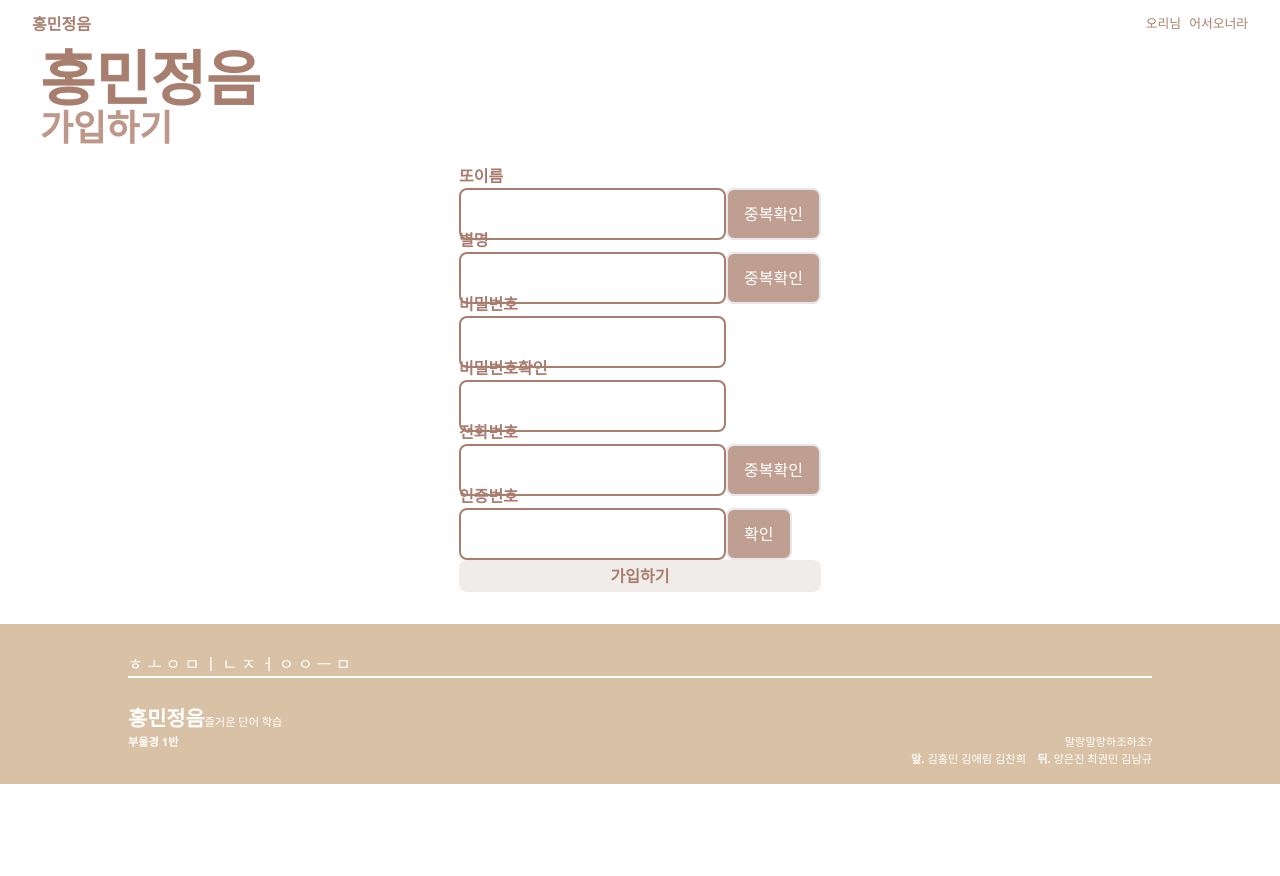
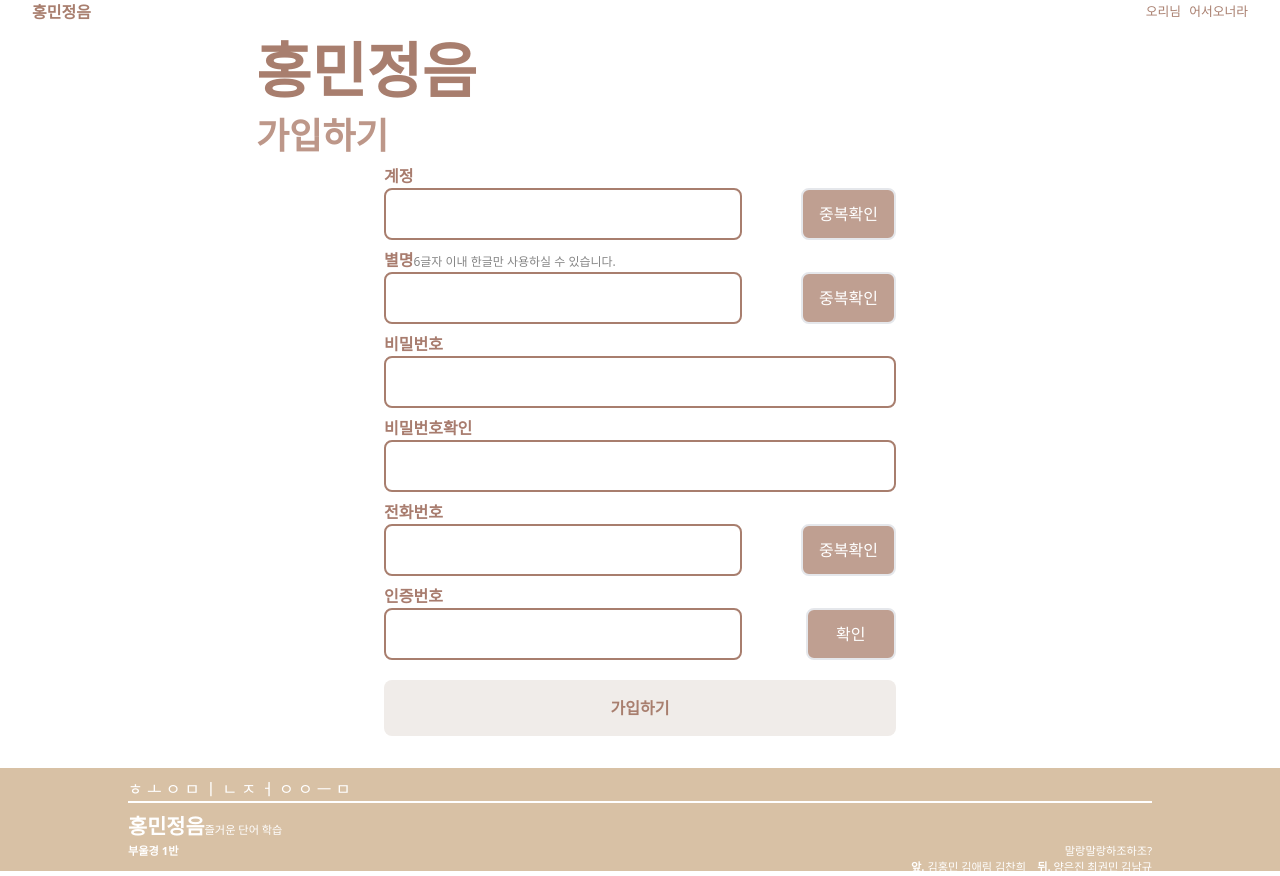
Before and after one commit to aemong22/HMJE, a React (Create React App) app in the folder front-server/: page /join in a window 1280 px wide. Before the commit the page ends 800 px from the top, so only its background shows below. Built offline with nearby package versions, Linux system fonts and the light colour scheme.

Commit message:
Style : 추가 반응형

```diff
--- a/front-server/src/Components/Join/Join.tsx
+++ b/front-server/src/Components/Join/Join.tsx
@@ -8,7 +8,7 @@ const Join = () => {
   const [PasswordCheck, setPasswordCheck] = useState();
   const [Nickname, setNickname] = useState();
   const [Phonenum, setPhonenum] = useState<string>();
-  const [Authnum, setAuthnum] = useState<string>();
+  const [Authnum, setAuthnum] = useState<number>();
 
   function ChangeName(event: any): void {
     console.log(event.target.value);
@@ -32,7 +32,8 @@ const Join = () => {
   };
   const ChangeAuthnum = (event: React.ChangeEvent<HTMLInputElement>): void => {
     // console.log(event.target.value);
-    setAuthnum(event.target.value);
+    const temp: number = Number(event.target.value);
+    setAuthnum(temp);
   };
 
   const CheckDuplication = (check: string): void => {
@@ -45,7 +46,7 @@ const Join = () => {
     }
   };
 
-  const CheckAuthnum = (): void => {
+  const CheckAuthnum = (authnum: number | undefined): void => {
     // if (Authnum == 1) {
     // } else {
     // }
@@ -58,109 +59,154 @@ const Join = () => {
 
   return (
     <>
+      <div className="flex flex-col justify-between h-[100vh]">
         <Navbar />
-      <div id="container" className="flex flex-col w-screen">
-        <div className="flex flex-col px-10">
-          <div className="text-3xl font-extrabold text-[#A87E6E] sm:text-3xl md:text-4xl lg:text-6xl">
+        {/* 상 */}
+        <div className="w-full">
+          <div className="flex flex-col mx-5 sm:mx-5 md:mx-7 lg:mx-[20%]">
+            <div className="my-4 font-extrabold text-[#A87E6E] text-4xl  sm:text-4xl md:text-4xl lg:text-6xl">
               홍민정음
             </div>
             <div className="text-[#BD9789] font-extrabold text-xl sm:text-xl md:text-2xl lg:text-4xl ">
               가입하기
             </div>
           </div>
-        <div className=" flex flex-col justify-center max-w-[700px] mx-auto pt-4">
-          <div className="h-[4rem]">
+          {/* 중 */}
+          <div className=" flex flex-col justify-center ">
+            {/* 왼 */}
+            {/* <div></div> */}
+            {/* 가운데 */}
+            <div className="mx-5 sm:mx-5 md:mx-7 lg:mx-[30%] justify-center">
+              <div className="my-2">
                 <div className="text-[#A87C6E] font-extrabold text-base">
-              또이름
+                  계정
                 </div>
-            <div className="flex flex-row ">
+                <div className="flex flex-row justify-between w-full">
                   <input
                     type="text"
-                className="flex px-3 py-2 md:px-4 md:py-3 border-2 border-[#A87E6E] rounded-lg font-medium placeholder:font-normal"
+                    className="min-w-[70%] px-3 py-2 md:px-4 md:py-3 border-2 border-[#A87E6E] rounded-lg font-medium placeholder:font-normal"
                     onChange={ChangeName}
                   />
-              <div className="flex px-3 py-2 md:px-4 md:py-3 border-2 bg-[#BF9F91] text-[#FFFFFF]  rounded-lg font-medium">
+                  <div
+                    className="px-3 py-2 md:px-4 md:py-3 border-2 bg-[#BF9F91] text-[#FFFFFF]  rounded-lg font-medium"
+                    onClick={() => {
+                      CheckDuplication("Name");
+                    }}
+                  >
                     중복확인
                   </div>
                 </div>
               </div>
-          <div className="h-[4rem]">
-            <div className="text-[#A87C6E] font-extrabold text-base">별명</div>
-            <div className="flex flex-row ">
+              <div className="my-2">
+                <div className="flex flex-row items-baseline">
+                  <div className="text-[#A87C6E] font-extrabold text-base">
+                    별명
+                  </div>
+                  <div className="text-[#868686] text-xs">
+                    6글자 이내 한글만 사용하실 수 있습니다.
+                  </div>
+                </div>
+                <div className="flex flex-row justify-between ">
                   <input
                     type="text"
-                className="flex px-3 py-2 md:px-4 md:py-3 border-2 border-[#A87E6E] rounded-lg font-medium placeholder:font-normal"
+                    className="min-w-[70%] px-3 py-2 md:px-4 md:py-3 border-2 border-[#A87E6E] rounded-lg font-medium placeholder:font-normal"
                     onChange={ChangeName}
                   />
-              <div className="flex px-3 py-2 md:px-4 md:py-3 border-2 bg-[#BF9F91] text-[#FFFFFF]  rounded-lg font-medium">
+                  <div
+                    className="flex px-3 py-2 md:px-4 md:py-3 border-2 bg-[#BF9F91] text-[#FFFFFF]  rounded-lg font-medium"
+                    onClick={() => {
+                      CheckDuplication("Nickname");
+                    }}
+                  >
                     중복확인
                   </div>
                 </div>
               </div>
-          <div className="h-[4rem]">
+              <div className="my-2">
                 <div className="text-[#A87C6E] font-extrabold text-base">
                   비밀번호
                 </div>
                 <div className="flex flex-row ">
                   <input
                     type="text"
-                className="flex px-3 py-2 md:px-4 md:py-3 border-2 border-[#A87E6E] rounded-lg font-medium placeholder:font-normal"
+                    className="min-w-[100%] px-3 py-2 md:px-4 md:py-3 border-2 border-[#A87E6E] rounded-lg font-medium placeholder:font-normal"
                     onChange={ChangeName}
                   />
                 </div>
               </div>
-          <div className="h-[4rem]">
+              <div className="my-2">
                 <div className="text-[#A87C6E] font-extrabold text-base">
                   비밀번호확인
                 </div>
                 <div className="flex flex-row ">
                   <input
                     type="text"
-                className="flex px-3 py-2 md:px-4 md:py-3 border-2 border-[#A87E6E] rounded-lg font-medium placeholder:font-normal"
+                    className="min-w-[100%] px-3 py-2 md:px-4 md:py-3 border-2 border-[#A87E6E] rounded-lg font-medium placeholder:font-normal"
                     onChange={ChangeName}
                   />
                 </div>
               </div>
-          <div className="h-[4rem]">
+              <div className="my-2">
                 <div className="text-[#A87C6E] font-extrabold text-base">
                   전화번호
                 </div>
-            <div className="flex flex-row ">
+                <div className="flex flex-row justify-between">
                   <input
                     type="text"
-                className="flex px-3 py-2 md:px-4 md:py-3 border-2 border-[#A87E6E] rounded-lg font-medium placeholder:font-normal"
-                onChange={ChangeName}
+                    className="min-w-[70%] px-3 py-2 md:px-4 md:py-3 border-2 border-[#A87E6E] rounded-lg font-medium placeholder:font-normal"
+                    onChange={ChangePhonenum}
                   />
-              <div className="flex px-3 py-2 sm:px-3 sm:py-2 md:px-4 md:py-3  border-2 bg-[#BF9F91] text-[#FFFFFF]  rounded-lg font-medium">
+                  <div
+                    className="flex px-3 py-2 sm:px-3 sm:py-2 md:px-4 md:py-3  border-2 bg-[#BF9F91] text-[#FFFFFF]  rounded-lg font-medium"
+                    onClick={() => {
+                      CheckDuplication("Phonenum");
+                    }}
+                  >
                     중복확인
                   </div>
                 </div>
               </div>
-          <div className="h-[4rem]">
+              <div className="my-2">
                 <div className="text-[#A87C6E] font-extrabold text-base">
                   인증번호
                 </div>
-            <div className="flex flex-row ">
+                <div className="flex flex-row justify-between ">
                   <input
                     type="text"
-                className="flex px-3 py-2 md:px-4 md:py-3 border-2 border-[#A87E6E] rounded-lg font-medium placeholder:font-normal"
-                onChange={ChangeName}
+                    className="min-w-[70%] px-3 py-2 md:px-4 md:py-3 border-2 border-[#A87E6E] rounded-lg font-medium placeholder:font-normal"
+                    onChange={ChangeAuthnum}
                   />
-              <div className="flex px-3 py-2 md:px-4 md:py-3 border-2 bg-[#BF9F91] text-[#FFFFFF]  rounded-lg font-medium">
-                확인
+                  <div
+                    className="px-3 py-2 md:px-4 md:py-3 border-2 bg-[#BF9F91] text-[#FFFFFF]  rounded-lg font-medium"
+                    onClick={() => {
+                      CheckAuthnum(Authnum);
+                    }}
+                  >
+                    &nbsp; &nbsp;확인&nbsp; &nbsp;
                   </div>
                 </div>
               </div>
-          <div className="pt-3">
-            <div className="flex justify-center items-center h-8 rounded-lg font-extrabold bg-[#F0ECE9] text-[#A87E6E]">
+              <div className="w-full">
+                <div
+                  className="pt-3 cursor-pointer"
+                  onClick={() => {
+                    GoJoin();
+                  }}
+                >
+                  <div className="flex justify-center items-center h-[3.5rem] rounded-lg font-extrabold bg-[#F0ECE9] text-[#A87E6E]">
                     <div>가입하기</div>
                   </div>
                 </div>
               </div>
+            </div>
+            {/* 우 */}
+            {/* <div></div> */}
+          </div>
+          {/* 하 */}
           <div className="h-[2rem]"></div>
         </div>
-
         <Footer />
+      </div>
     </>
   );
 };
```
Lines whose indentation alone changed are shown as unchanged.
